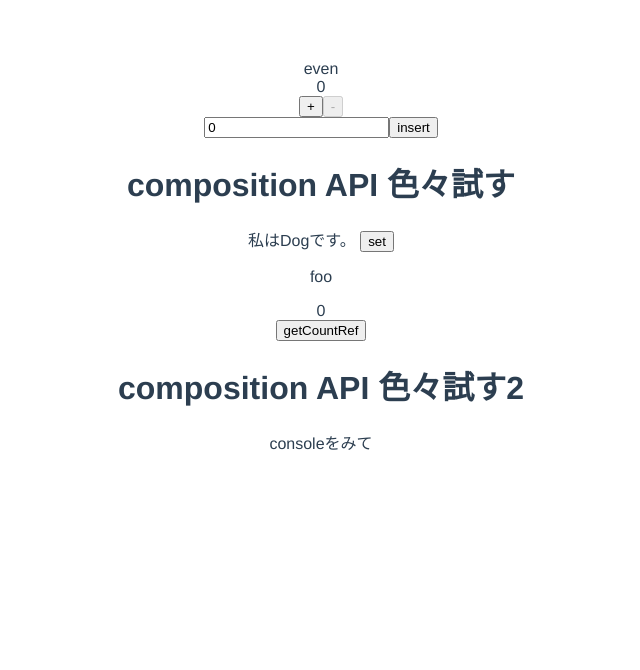
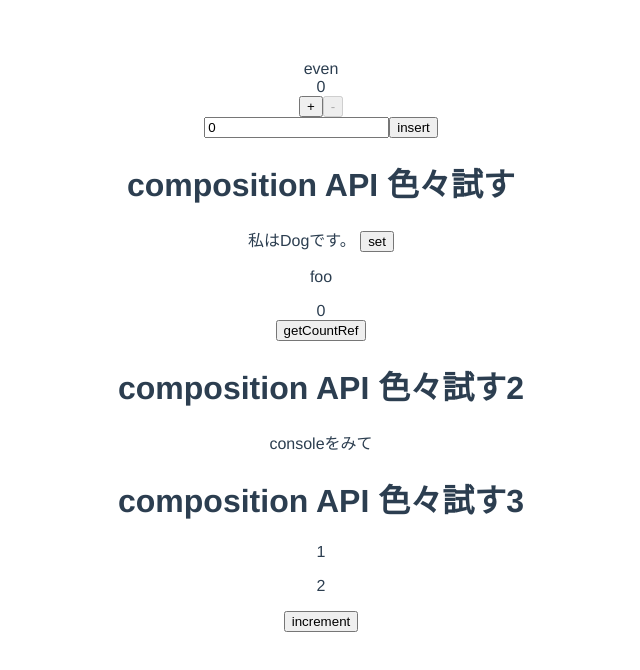
Before and after one commit to TakaShinoda/vue3-counter, a Vue app: page / in a window 1280 px wide. Shown: the top 670 px of the page, without its empty margins (319-959 px from the left). Built offline with nearby package versions, Linux system fonts and the light colour scheme.

Commit message:
computed

```diff
--- a/src/App.vue
+++ b/src/App.vue
@@ -15,6 +15,7 @@
 
   <CompositionLesson />
   <CompositionLesson2 />
+  <CompositionLesson3 />
 </template>
 
 <script>
@@ -23,6 +24,7 @@ import BaseButton from './components/BaseButton.vue'
 import NumberInput from './components/NumberInput.vue'
 import CompositionLesson from './components/CompositionLesson.vue'
 import CompositionLesson2 from './components/CompositionLesson2.vue'
+import CompositionLesson3 from './components/CompositionLesson3.vue'
 
 export default {
   components: {
@@ -31,6 +33,7 @@ export default {
     NumberInput,
     CompositionLesson,
     CompositionLesson2,
+    CompositionLesson3,
   },
   data() {
     return {
--- /dev/null
+++ b/src/components/CompositionLesson3.vue
@@ -0,0 +1,52 @@
+<template>
+    <!-- computed: 監視対象に変化があるたび、引数で受け取ったgetter関数を実行して新しいrefオブジェクトを返す -->
+    <h1>composition API 色々試す3</h1>
+    <p>{{ count }}</p>
+    <p>{{ double }}</p>
+    <button @click="increment">increment</button>
+</template>
+
+<script>
+import { ref, computed } from 'vue'
+
+export default {
+    setup() {
+        // 監視対象をリアクティブ化
+        const count = ref(1)
+        const count2 = ref(1)
+
+        function increment() {
+            count.value++
+        }
+
+        // countに変があるたびcount * 2の実行結果を返す
+        // 読み取り専用なため上書き不可
+        const double = computed(() => {
+            return count.value * 2
+        })
+
+        const immutable = computed(() => {
+            return count2.value * 2
+        })
+
+        // getter/setterを持つオブジェクトを渡すと上書き可能になる(set経由で上書き)
+        const mutable = computed({
+            get: () => {
+                return count2
+            },
+            set: (newValue) => {
+                count2.value = newValue.value
+            }
+        })
+
+        console.log(immutable.value = 0) // reactivity.esm-bundler.js:1102 Write operation failed: computed value is readonly
+        console.log(mutable.value = 0) // 0
+
+        return {
+            count,
+            increment,
+            double
+        }
+    }
+}
+</script>
```
